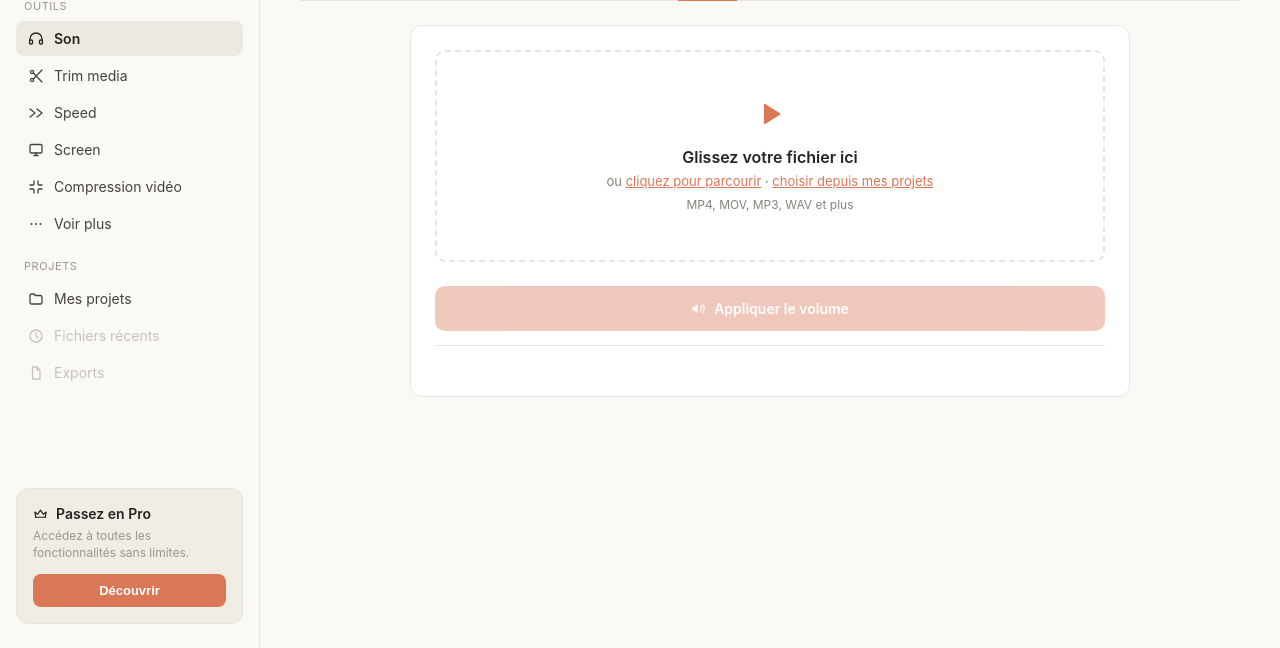
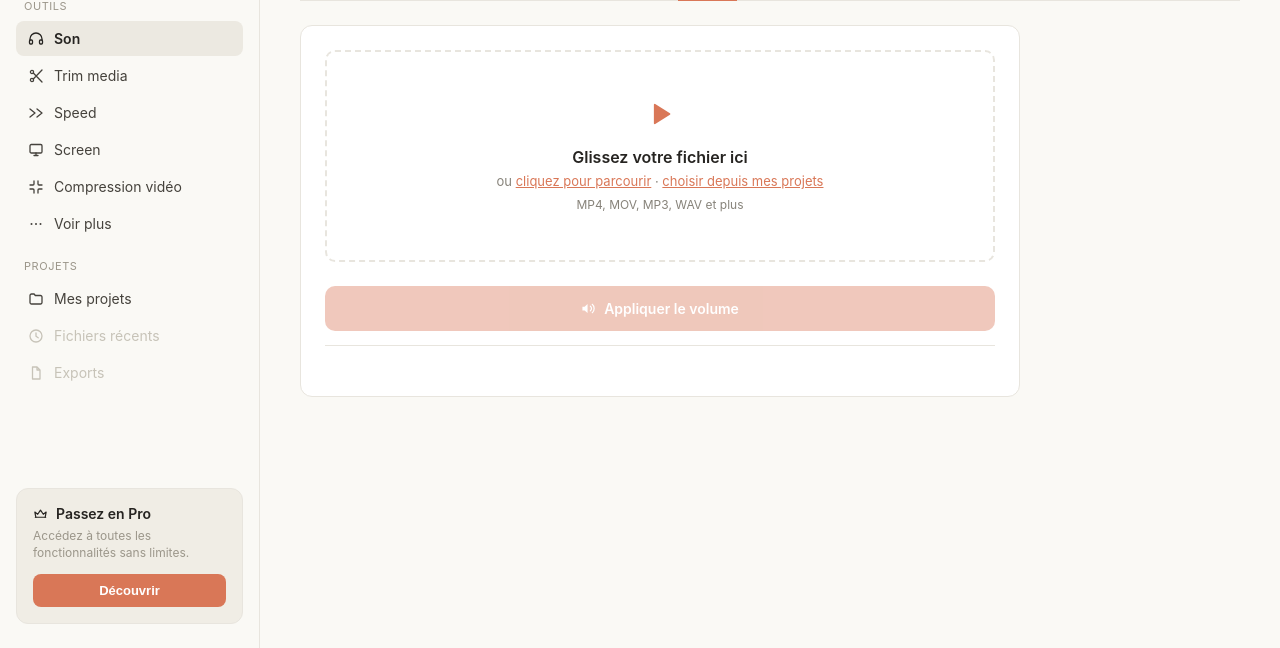
Before and after one commit to FabrichJean/Stone-Studio, a FastAPI app: page /volume in a window 1280 px wide. Shown: the part 152-800 px from the top of the page. Run offline with FastAPI, Linux system fonts and the light colour scheme; some libraries are stand-ins or nearby versions.

Commit message:
Update volume panel styling for improved layout

```diff
--- a/webapp/static/style.css
+++ b/webapp/static/style.css
@@ -1246,6 +1246,11 @@ html.sidebar-collapsed .nav-item .icon { flex-shrink: 0; }
   margin: 0 auto;
 }
 
+.trim-panel-left {
+  max-width: 720px;
+  margin: 0;
+}
+
 /* Orientation */
 .orientation-grid {
   display: grid;
--- a/webapp/templates/volume.html
+++ b/webapp/templates/volume.html
@@ -12,7 +12,7 @@
       <a class="sub-tool-tab active" href="/volume">Volume</a>
     </nav>
 
-    <section class="panel trim-panel">
+    <section class="panel trim-panel-left">
       <div id="dropzone" class="dropzone">
         <div class="dropzone-icon"><svg width="28" height="28" viewBox="0 0 16 16" fill="currentColor"><path d="M4.5 2.7v10.6a.5.5 0 0 0 .77.42l8.4-5.3a.5.5 0 0 0 0-.84l-8.4-5.3a.5.5 0 0 0-.77.42z"/></svg></div>
         <div class="dropzone-title">Glissez votre fichier ici</div>
```
